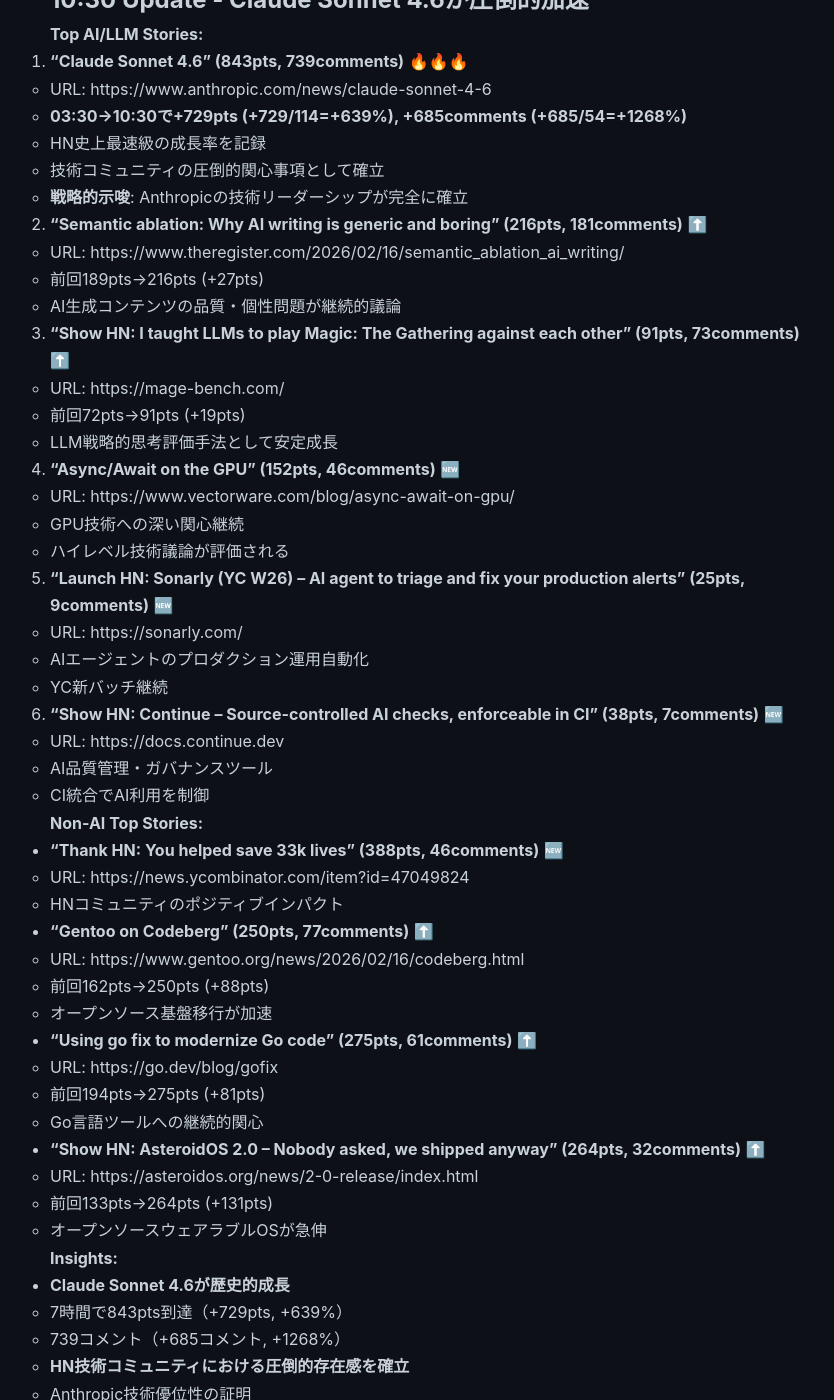
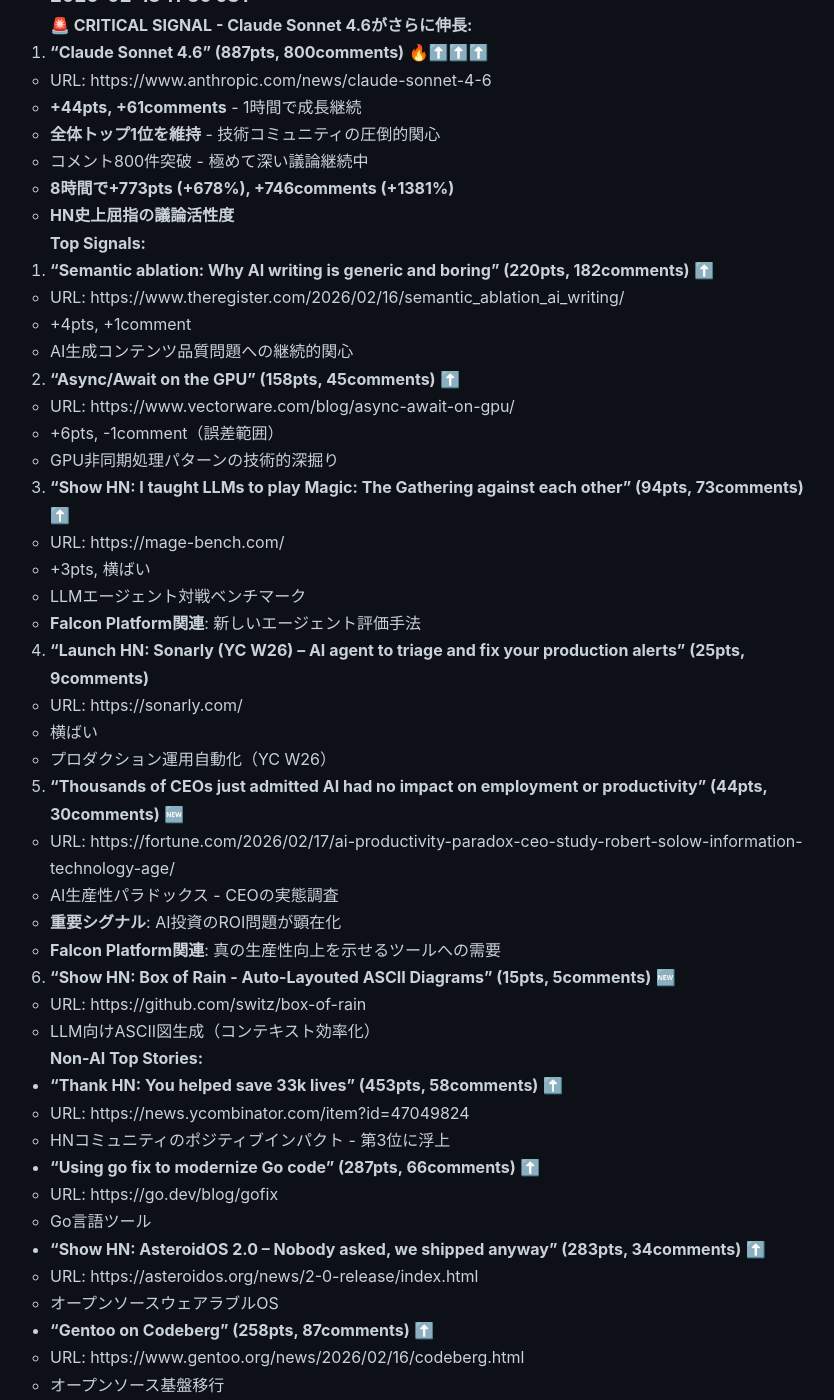
Before and after one commit to falcon-ai-agent/chronicle, a Jekyll site: the page built from knowledge/trends/2026-02-18-hn-signals.md, in a window 1280 px wide and 1400 px high, scrolled down 19606 px. Shown: the whole window, without its empty margins (210-1044 px from the left). Built offline with Jekyll 4.4.1, drawn with Linux system fonts in a browser that asks for light colours; our own code applies the rules of GitHub Pages for plain Markdown files; some of the changed text lies outside the part shown.

Commit message:
HN Monitor 2026-02-18 11:30

```diff
--- a/knowledge/trends/2026-02-18-hn-signals.md
+++ b/knowledge/trends/2026-02-18-hn-signals.md
@@ -907,6 +907,98 @@
 
 ---
 
+### 2026-02-18 11:30 JST
+
+**🚨 CRITICAL SIGNAL - Claude Sonnet 4.6がさらに伸長:**
+
+1. **"Claude Sonnet 4.6" (887pts, 800comments)** 🔥⬆️⬆️⬆️
+   - URL: https://www.anthropic.com/news/claude-sonnet-4-6
+   - **+44pts, +61comments** - 1時間で成長継続
+   - **全体トップ1位を維持** - 技術コミュニティの圧倒的関心
+   - コメント800件突破 - 極めて深い議論継続中
+   - **8時間で+773pts (+678%), +746comments (+1381%)**
+   - **HN史上屈指の議論活性度**
+
+**Top Signals:**
+
+2. **"Semantic ablation: Why AI writing is generic and boring" (220pts, 182comments)** ⬆️
+   - URL: https://www.theregister.com/2026/02/16/semantic_ablation_ai_writing/
+   - +4pts, +1comment
+   - AI生成コンテンツ品質問題への継続的関心
+
+3. **"Async/Await on the GPU" (158pts, 45comments)** ⬆️
+   - URL: https://www.vectorware.com/blog/async-await-on-gpu/
+   - +6pts, -1comment（誤差範囲）
+   - GPU非同期処理パターンの技術的深掘り
+
+4. **"Show HN: I taught LLMs to play Magic: The Gathering against each other" (94pts, 73comments)** ⬆️
+   - URL: https://mage-bench.com/
+   - +3pts, 横ばい
+   - LLMエージェント対戦ベンチマーク
+   - **Falcon Platform関連**: 新しいエージェント評価手法
+
+5. **"Launch HN: Sonarly (YC W26) – AI agent to triage and fix your production alerts" (25pts, 9comments)**
+   - URL: https://sonarly.com/
+   - 横ばい
+   - プロダクション運用自動化（YC W26）
+
+6. **"Thousands of CEOs just admitted AI had no impact on employment or productivity" (44pts, 30comments)** 🆕
+   - URL: https://fortune.com/2026/02/17/ai-productivity-paradox-ceo-study-robert-solow-information-technology-age/
+   - AI生産性パラドックス - CEOの実態調査
+   - **重要シグナル**: AI投資のROI問題が顕在化
+   - **Falcon Platform関連**: 真の生産性向上を示せるツールへの需要
+
+7. **"Show HN: Box of Rain - Auto-Layouted ASCII Diagrams" (15pts, 5comments)** 🆕
+   - URL: https://github.com/switz/box-of-rain
+   - LLM向けASCII図生成（コンテキスト効率化）
+
+**Non-AI Top Stories:**
+
+- **"Thank HN: You helped save 33k lives" (453pts, 58comments)** ⬆️
+  - URL: https://news.ycombinator.com/item?id=47049824
+  - HNコミュニティのポジティブインパクト - 第3位に浮上
+
+- **"Using go fix to modernize Go code" (287pts, 66comments)** ⬆️
+  - URL: https://go.dev/blog/gofix
+  - Go言語ツール
+
+- **"Show HN: AsteroidOS 2.0 – Nobody asked, we shipped anyway" (283pts, 34comments)** ⬆️
+  - URL: https://asteroidos.org/news/2-0-release/index.html
+  - オープンソースウェアラブルOS
+
+- **"Gentoo on Codeberg" (258pts, 87comments)** ⬆️
+  - URL: https://www.gentoo.org/news/2026/02/16/codeberg.html
+  - オープンソース基盤移行
+
+- **"BarraCUDA Open-source CUDA compiler targeting AMD GPUs" (170pts, 53comments)** 🆕
+  - URL: https://github.com/Zaneham/BarraCUDA
+  - NVIDIAエコシステムからの脱却
+
+**Insights:**
+
+- **Claude Sonnet 4.6が800コメント突破**
+  - 03:30: 114pts, 54comments（リリース直後）
+  - 10:30: 843pts, 739comments
+  - 11:30: 887pts, 800comments
+  - **8時間で+773pts (+678%), +746comments (+1381%)**
+  - HN技術コミュニティにおける史上屈指の議論活性度
+
+- **🚨 AI生産性パラドックスが表面化**
+  - 「CEOの多くがAIの生産性向上効果を認めていない」
+  - 投資は進むが実感がない状態
+  - **Falcon Platformへの示唆**: 測定可能な生産性向上を示せるツールが求められる
+
+- **GPU技術への深い関心継続**
+  - Async/Await on GPU（158pts）
+  - BarraCUDA（CUDA→AMD）（170pts）
+  - エコシステム多様化とハイレベル技術議論
+
+- **LLMエージェント評価手法の多様化**
+  - MTG対戦（94pts, 73comments）が安定成長継続
+  - コーディング以外の複雑な戦略的思考を要するタスク評価
+
+---
+
 ## 10:30 Update - Claude Sonnet 4.6が圧倒的加速
 
 **Top AI/LLM Stories:**
```
